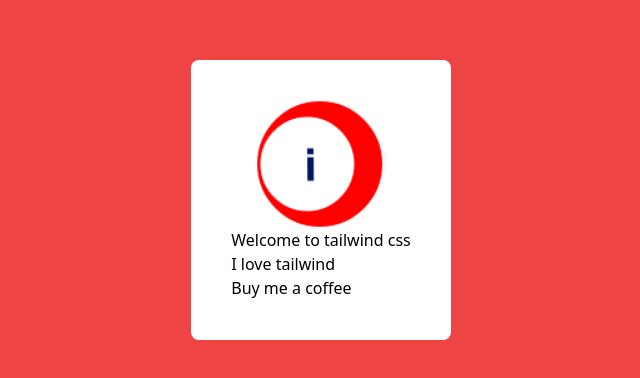
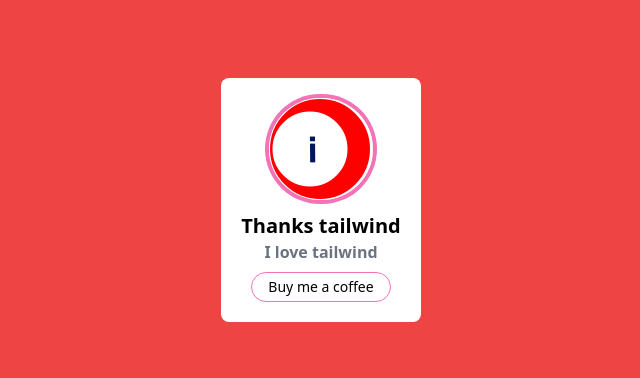
Before and after one commit to mistersakil/tailwind-css-practice, a website: page card.html in a window 1280 px wide. Shown: the part 200-578 px from the top of the page, without its empty margins (319-959 px from the left). Drawn offline with Linux system fonts and the light colour scheme.

Commit message:
card design finished

```diff
--- a/card.html
+++ b/card.html
@@ -7,15 +7,21 @@
   </head>
   <body class="h-screen flex justify-center items-center bg-red-500">
     <div
-      class="bg-white p-10 max-w-sm rounded-lg flex flex-col justify-center items-center"
+      class="bg-white p-5 max-w-sm rounded-lg flex flex-col justify-center items-center space-y-3"
     >
-      <img class="rounded-full max-w-sm h-32" src="./img/logo.png" alt="logo" />
-      <div>
+      <img
+        class="rounded-full max-w-lg ring-4 ring-pink-400"
+        src="./img/logo.png"
+        alt="logo"
+      />
+      <div class="text-center space-y-2">
         <div>
-          <p>Welcome to tailwind css</p>
-          <p>I love tailwind</p>
+          <p class="text-xl font-bold">Thanks tailwind</p>
+          <p class="text-gray-500 font-semibold">I love tailwind</p>
         </div>
-        <button>Buy me a coffee</button>
+        <button class="px-4 py-1 border border-pink-400 rounded-full text-sm">
+          Buy me a coffee
+        </button>
       </div>
     </div>
   </body>
```
Also changed, not shown: dist/style.css.
